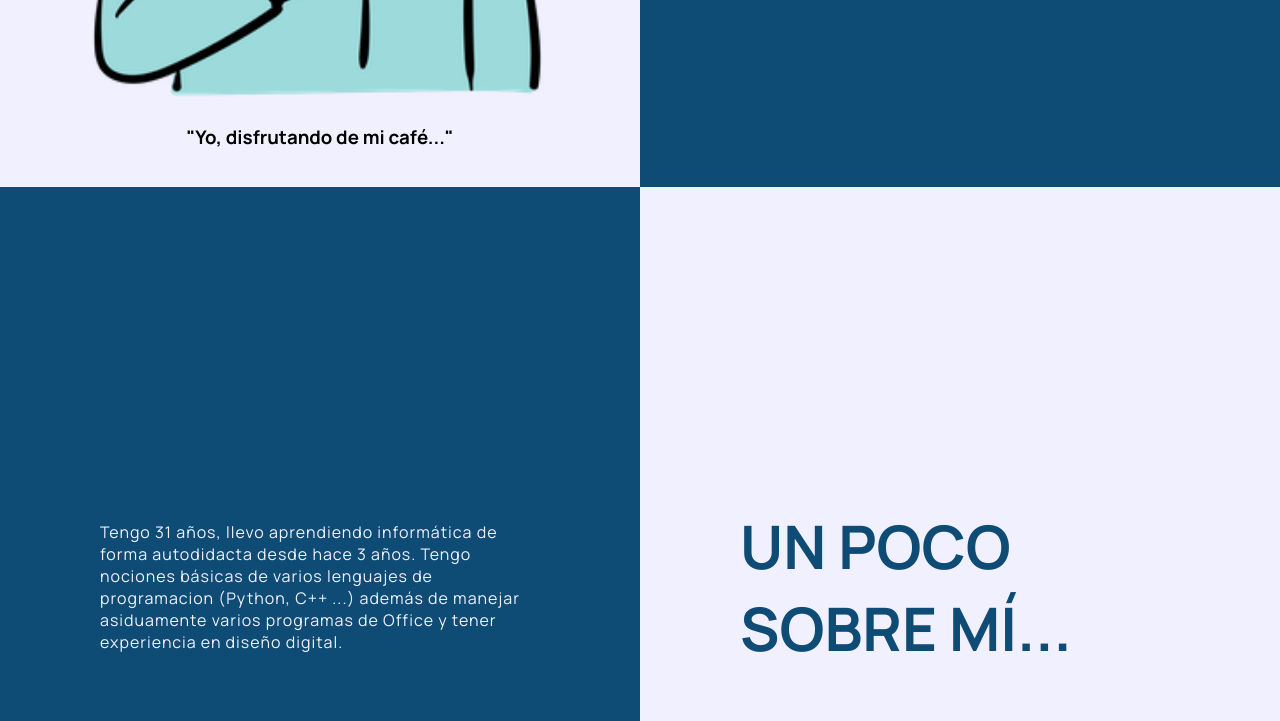
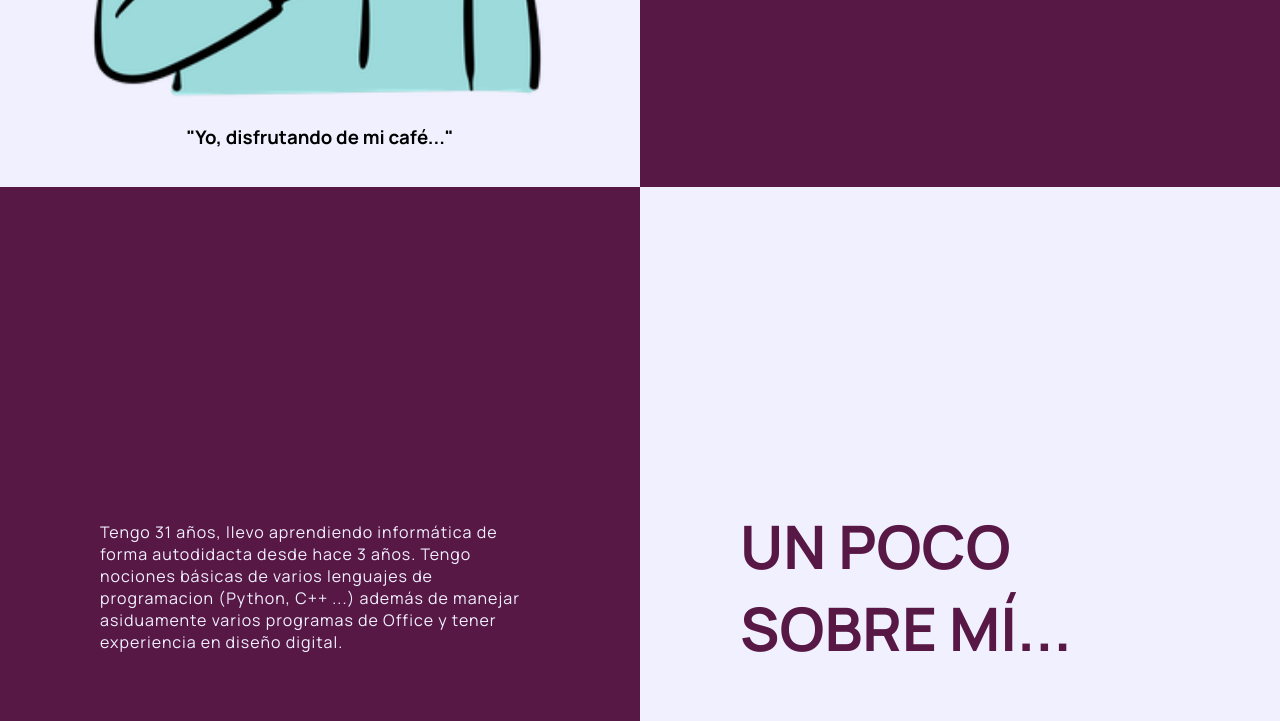
Before and after one commit to Cam-Bane/portfolio-template, a plain HTML site: page fswd-portfolio-template-main/index.html in a window 1280 px wide. Shown: the part 613-1334 px from the top of the page. Drawn offline with nearby package versions, Linux system fonts and the light colour scheme.

Commit message:
0.2 test

```diff
--- a/fswd-portfolio-template-main/styles.css
+++ b/fswd-portfolio-template-main/styles.css
@@ -1,8 +1,8 @@
 @import url('https://fonts.googleapis.com/css2?family=Manrope:wght@200;400;700;800&display=swap');
 
 :root {
-  --primary-color: #3282B8;
-  --primary-color-dark: #0F4C75;
+  --primary-color: #900c3f;
+  --primary-color-dark: #581845;
   --accent-color: #f0f0ff;
 }
 
```
